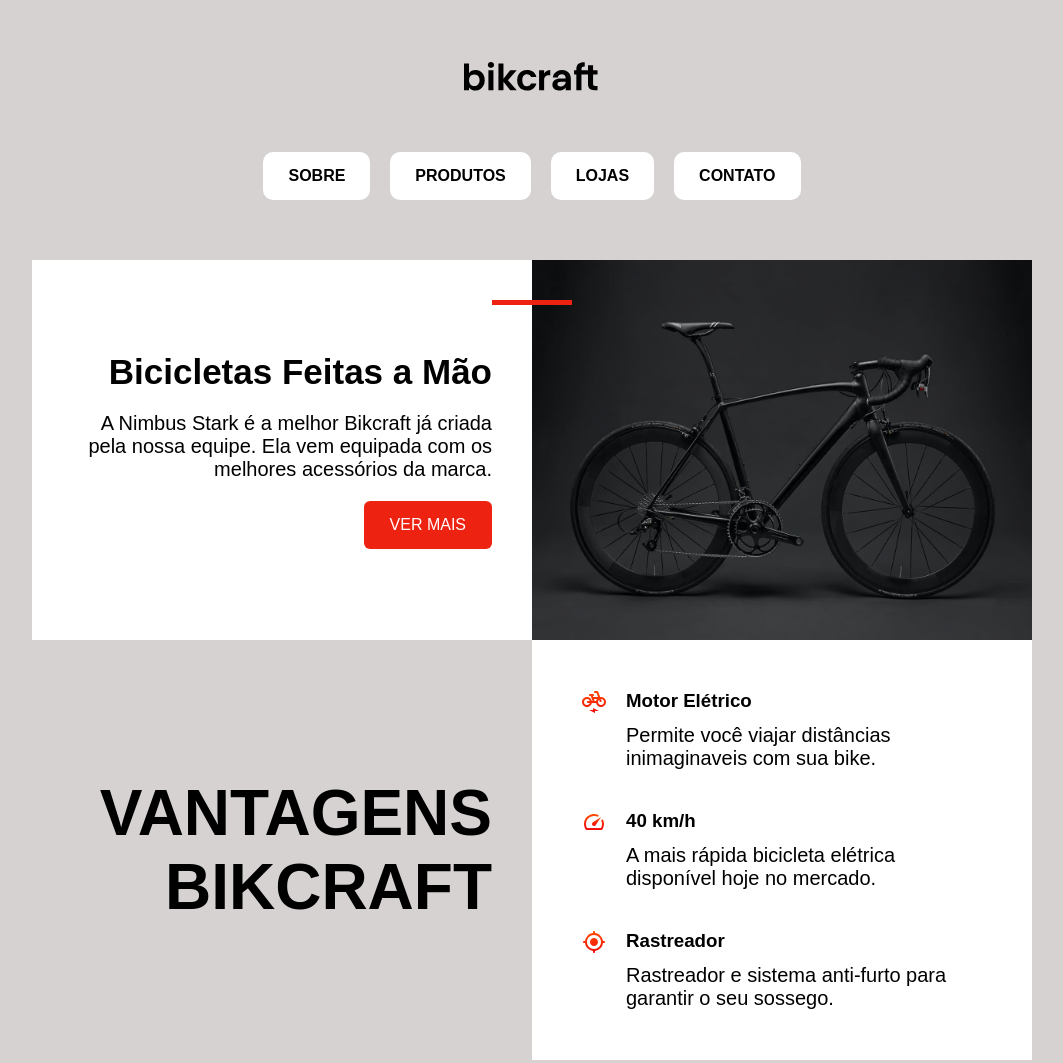
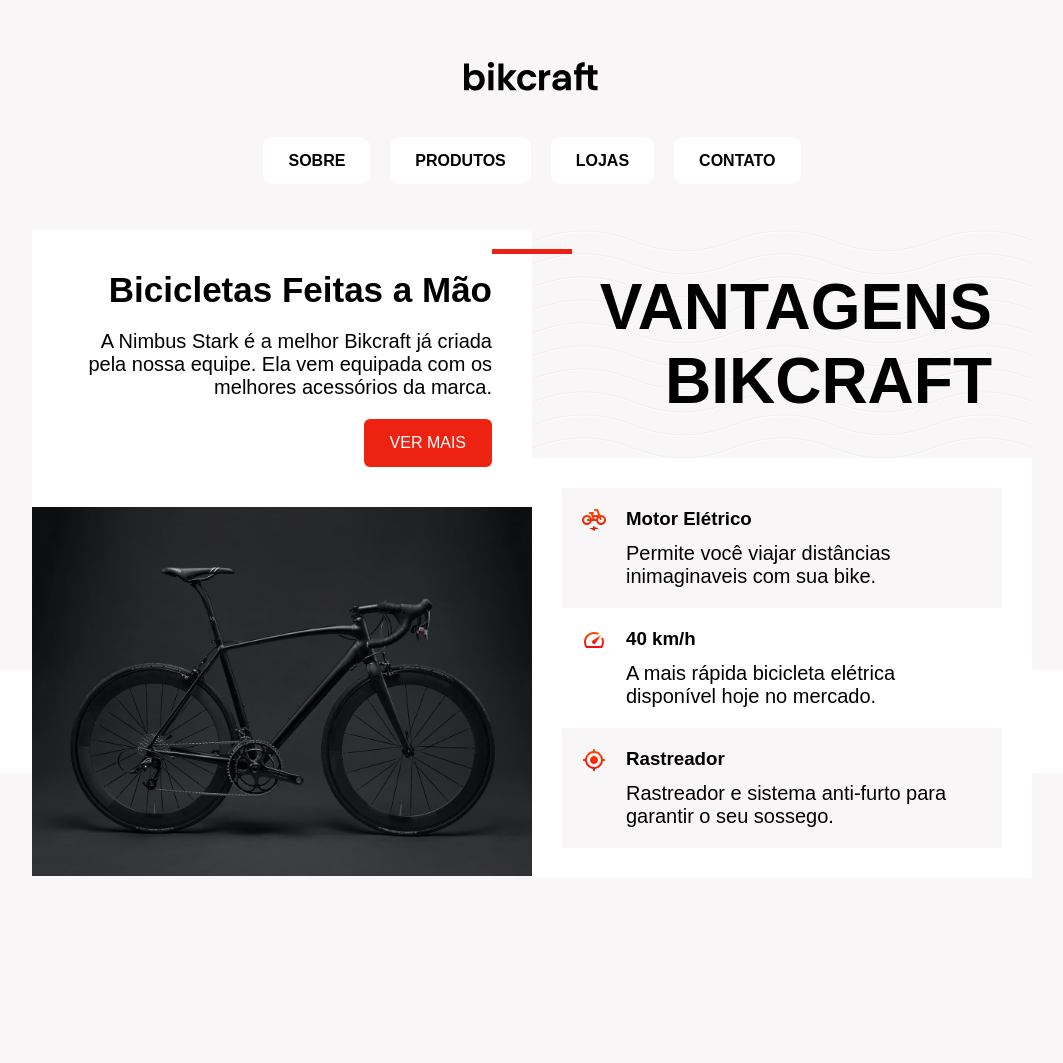
Before and after one commit to Wallace-Bezerra/Origamid, a plain HTML site: page index.html in a window 1280 px wide. Shown: the top 1063 px of the page, without its empty margins (108-1171 px from the left). After the commit the page ends 880 px from the top, so only its background shows below. Drawn offline with Linux system fonts and the light colour scheme.

Commit message:
alter2 (#1)

```diff
--- a/index.html
+++ b/index.html
@@ -11,25 +11,20 @@
 
 <body>
     <header>
-        <img src="./img/bikcraft.svg" alt="">
+        <img class="logo"src="./img/bikcraft.svg" alt="">
 
-        <div class="nav">
-            <div class="nav-menu">
-                <a href="#">SOBRE</a>
-            </div>
-            <div class="nav-menu">
-                <a href="#">PRODUTOS</a>
-            </div>
-            <div class="nav-menu">
-                <a href="#">LOJAS</a>
-            </div>
-            <div class="nav-menu">
-                <a href="#">CONTATO</a>
-            </div>
-        </div>
+        <nav aria-label="primaria">
+            <ul class="menu">
+                <li><a class="menu-item" href="#">SOBRE</a></li>
+                <li><a class="menu-item" href="#">PRODUTOS</a></li>
+                <li><a class="menu-item"href="#">LOJAS</a></li>
+                <li><a class="menu-item"href="#">CONTATO</a></li>
+            </ul>
+         </nav>
     </header>
 
     <main>
+        <article>
             <div class="info-1">
                 <h2>Bicicletas Feitas a Mão</h2>
                 <p>A Nimbus Stark é a melhor Bikcraft já criada
@@ -41,12 +36,12 @@
                 </button>
             </div>
 
-        <div class="borda-red"></div>
-
             <div class="bike-image">
                 <img class="image" src="./img/bicicleta.jpg" alt="">
             </div>
+        </article>
 
+        <article>
             <div class="vantagens">
                 <h3>
                     VANTAGENS BIKCRAFT
@@ -78,6 +73,8 @@
                     </p>
                 </div>
             </div>
+        </article>
+
     </main>
     <footer>
         <p>Bikcraft. Alguns Direitos Reservados.</p>
--- a/style.css
+++ b/style.css
@@ -1,15 +1,22 @@
+:root{
+    font-size: 62.5%;
+}
+
 * {
     font-family: Arial, Helvetica, sans-serif;
     margin: 0px;
     padding: 0px;
+    box-sizing: border-box;
 }
 
 body{
-background-color: #d6d2d2;
+font-size: 1.6rem;
+background-color: #f8f6f6;
 display: grid;
 justify-items: center;
 gap: 60px;
 margin-top: 60px;
+box-sizing: border-box;
 }
 
 header {
@@ -23,25 +30,28 @@ header {
 
 }
 
+.logo{
+    width: 13.6rem;
+    height: 3.2rem;
+}
 
-
-.nav {
+.menu {
     display: flex;
     gap: 20px;
     flex-wrap: wrap;
     justify-content: center;
-    /* margin-top: 10px; */
+    list-style: none;
+}
+
+.menu-item {
+    background-color: rgb(255, 255, 255);
+    padding: 1.5rem 2.5rem;
+
+    border-radius: 10px;
+    /* cursor: pointer; */
+}
 
 
-}
-
-.nav-menu {
-    background-color: white;
-    padding: 15px 25px;
-
-    border-radius: 10px;
-    cursor: pointer;
-}
 
 a {
     text-decoration: none;
@@ -57,13 +67,11 @@ a {
 }
 
 main {
-    max-width: 1000px;
-
+    max-width: 100.0rem;
     border-radius: 30px;
-    background-color: blue;
     display: grid;
     grid-template-columns: 1fr 1fr;
-    grid-template-rows: 380px 1fr;
+    grid-template-rows: 38.0rem 1fr;
 
     position: relative;
 
@@ -77,40 +85,43 @@ main {
     text-align: end;
     padding: 40px;
 
-    gap:20px;
+    gap:2.0rem;
     background-color: white;
 
 }
-.borda-red{
+.bike-image::before{
+    content: "";
     background-color: #ee2211;
-    width: 80px;
-    height: 5px;
+    width: 8.0rem;
+    height: 0.5rem;
     position: absolute;
     top:5%;
     left: 46%;
 }
 
 .info-1 h2 {
-    font-size: 35px;
+    font-size: 3.5rem;
     /* margin-bottom: 20px; */
 }
 
 
 p {
-    font-size: 20px;
-
+    font-size: 2.0rem;
 }
 
 button {
     background-color: #ee2211;
     color: white;
     /* margin-top: 20px; */
-    padding: 15px 26px;
-    font-size: 16px;
+    padding: 1.5rem 2.6rem;
+    font-size: 1.6rem;
     border: none;
     font-weight: 500;
     border-radius: 6px;
     cursor: pointer;
+}
+button:hover{
+    background-color: #900;
 }
 
 .vantagens {
@@ -121,43 +132,49 @@ button {
 
     color: #000000;
 
-    background-color: #d6d2d2;
+    background-color: #f8f6f6;
 }
 
 .vantagens h3{
-    font-size: 64px;
+    font-size: 6.4rem;
     padding: 40px;
+    background-image: url("/img/onda.svg");
 }
 
 .info-2 {
-
-    /* border: 3px solid red; */
     display: grid;
     padding: 30px;
+    background-color: white;
+}
 
-
-    background-color: white;
-
-}
 
 .info-item {
     display: grid;
     grid-template-columns: auto 1fr;
     /* align-items: center; */
-    margin: 20px;
-    column-gap: 20px;
-    row-gap:10px;
-    background-color: white;
+    padding: 2.0rem;
+    column-gap: 2.0rem;
+    row-gap:1.0rem;
+    background-color: rgb(255, 255, 255);
+
+}
+.info-item:hover{
+    border-left: 4px solid red;
+    transition: all ease;
+
 }
 
 .info-item p {
     grid-column: 2;
-    font-size: 20px;
+    font-size: 2.0rem;
     font-weight: 100;
 }
 
 .info-item h2 {
-    font-size: 18.72px;
+    font-size: 1.872rem;
+}
+.info-2 .info-item:nth-child(odd){
+    background-color: #f8f6f6;
 }
 img{
     justify-self: end;
@@ -177,3 +194,8 @@ footer {
     background-color: white;
 
 }
+
+
+a:hover{
+    border: 1px solid red;
+}
```
Also changed, not shown: img/onda.svg (added). Lines whose indentation alone changed are shown as unchanged.
